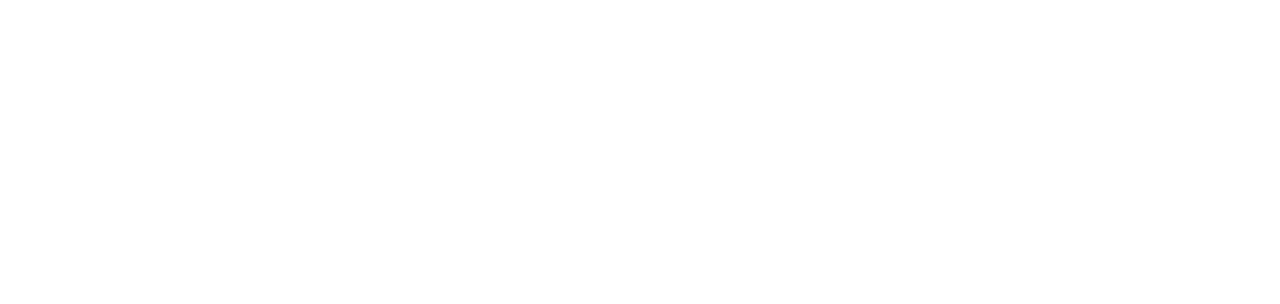
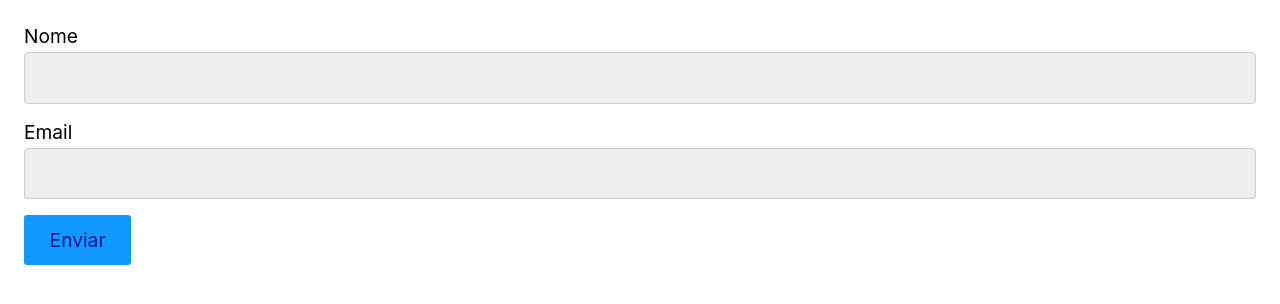
Before and after one commit to Bruends/EstudosDiarios, a React (Create React App) app in the folder ReactParaIniciantes/meu-app/: page / in a window 1280 px wide. Shown: the top 304 px of the page. Built offline with nearby package versions, Linux system fonts and the light colour scheme.

Commit message:
React Origamid Aula 2-10

```diff
--- a/ReactParaIniciantes/meu-app/src/App.js
+++ b/ReactParaIniciantes/meu-app/src/App.js
@@ -1,14 +1,17 @@
 import React from 'react'
-
+import Footer  from './Footer'
+import Form from './form/Form'
+import Header from './Header'
 
 const App = () => {
-
-
+  function handleClick(event) {
+    console.log(event.target)
+  }
 
   return (
-    <div>
-
-    </div>
+    <>
+      <Form />
+    </>
   )
 }
 
--- /dev/null
+++ b/ReactParaIniciantes/meu-app/src/Footer.js
@@ -0,0 +1,9 @@
+import React from 'react'
+
+const Footer = () => {
+  return (
+    <footer>Footer</footer>
+  )
+}
+
+export default Footer
--- /dev/null
+++ b/ReactParaIniciantes/meu-app/src/Header.js
@@ -0,0 +1,7 @@
+import React from 'react'
+
+const Header = () => {
+  return <header>Header</header>
+}
+
+export default Header
--- /dev/null
+++ b/ReactParaIniciantes/meu-app/src/form/Button.js
@@ -0,0 +1,9 @@
+import React from 'react'
+
+const Button = () => {
+  return (
+    <button>Enviar</button>
+  )
+}
+
+export default Button
--- /dev/null
+++ b/ReactParaIniciantes/meu-app/src/form/Form.js
@@ -0,0 +1,22 @@
+import React from 'react'
+import Button from './Button'
+import Input from './Input'
+
+const Form = () => {
+  return (
+    <form>
+      <p>
+        <label htmlFor="nome">Nome</label>
+        <Input />
+      </p>
+      <p>
+        <label htmlFor="Email">Email</label>
+        <Input />
+      </p>
+
+      <Button />
+    </form>
+  )
+}
+
+export default Form
--- /dev/null
+++ b/ReactParaIniciantes/meu-app/src/form/Input.js
@@ -0,0 +1,9 @@
+import React from 'react'
+
+const Input = () => {
+  return (
+    <input type="text" />
+  )
+}
+
+export default Input
--- a/ReactParaIniciantes/meu-app/src/index.js
+++ b/ReactParaIniciantes/meu-app/src/index.js
@@ -1,6 +1,7 @@
 import React from 'react';
 import ReactDOM from 'react-dom';
 import App from './App';
+
 
 ReactDOM.render(
   <React.StrictMode>
```
Also changed, not shown: ReactParaIniciantes/meu-app/src/exercicios/A0208.js (added, +26 -0 lines), ReactParaIniciantes/meu-app/src/exercicios/A0207.js (renamed from ReactParaIniciantes/meu-app/src/exercicoAula0207/App.js).
